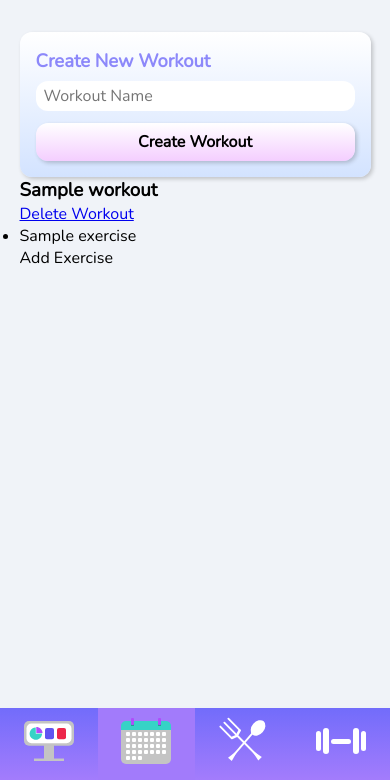
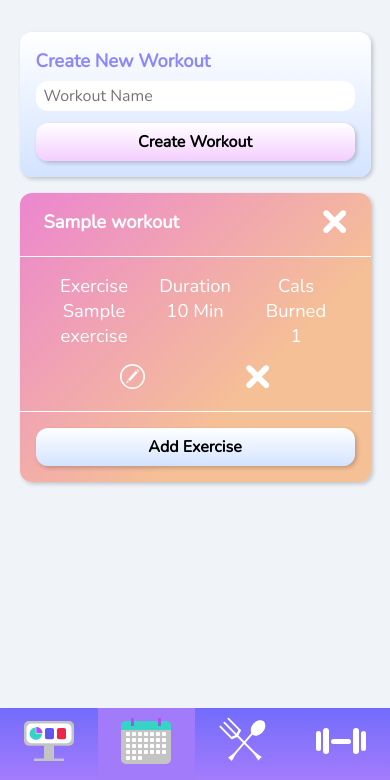
Before and after one commit to connorskorburg/HealthTrak, a Flask app: template templates/workout.html in a window 390 px wide. Shown: the part 64-844 px from the top of the page. Run offline with Flask 2, Linux system fonts and the light colour scheme; the template is opened without the code that fills it: values that come from a table or form of the project are taken from there, others are empty; tables that the repository leaves empty hold one stand-in row (values such as "Sample post").

Commit message:
workout page is completely responsive

```diff
--- a/static/css/calendar.css
+++ b/static/css/calendar.css
@@ -476,16 +476,22 @@ body {
 
 #workout-content{
   padding: 2rem 5%;
+  display: flex;
+  flex-direction: column;
+  justify-content: center;
 }
   #new-workout-form {
+    width: 100%;
+    margin: 0 auto;
     box-shadow: 2px 2px 4px rgba(0,0,0,0.2);
     border-radius: 0.75rem;
     padding: 1rem;
+    max-width: 750px;
     background: rgb(255,255,255);
     background: linear-gradient(180deg, rgba(255,255,255,1) 0%, rgba(211,227,255,1) 100%);
   }
 
-  #new-workout-form button {
+  #new-workout-form button, .ex-form button {
     font-size: 1rem;
     width: 100%;
     border: none;
@@ -506,10 +512,144 @@ body {
     transition: all 350ms ease-in-out;
   }
 
+  .workout {
+    max-width: 750px;
+    margin: 1rem auto;
+    background: rgb(236,134,207);
+    background: linear-gradient(135deg, rgba(236,134,207,1) 0%, rgba(245,192,150,1) 67%);
+    margin-top: 1rem;
+    border-radius: 0.75rem;
+    color: #fff;
+    box-shadow: 2px 2px 4px rgba(0, 0, 0, 0.2);
+  }
 
+  .workout a:hover {
+    transform: scale(1.05);
+    cursor: pointer;
+    transition: all 350ms ease-in-out;
+  }
 
+  .workout ul li {
+    border-bottom: 1px solid #fff;
+    list-style-type: none;
+  }
 
+  .ex-content {
+    display: flex;
+    text-align: center;
+    flex-direction: space-between;
+    font-size: 1.15rem;
+    padding: 1rem 1.5rem;
+  }
 
+  .workout ul li article {
+    flex: 1;
+  }
 
+  .workout section {
+    padding-bottom: 1rem;
+    display: flex;
+    justify-content: space-evenly;
+  }
 
+  .workout section a {
+    text-decoration: none;
+  }
+
+.workouts {
+  margin-bottom: 5rem;
+}
+
+#lifting-div, #other-div {
+  display: none;
+}
+
+  .ex-form {
+    padding: 1rem;
+  }
+  .ex-form select {
+    width: 100%;
+    background-color: transparent;
+    outline: none;
+    border: none;
+    border-bottom: 1px solid #fff;
+    margin-bottom: 0.5rem;
+
+    color: #fff;
+  }
+    .ex-form option {
+      font-size: 1rem;
+      background-color: #000;
+    }
+  .ex-form input {
+    width: 100%;
+    display: block;
+    font-size: 1rem;
+    margin-bottom: 0.5rem;
+    background-color: transparent;
+    border: none;
+    outline: none;
+    color: #fff;
+    border-bottom: 1px solid #fff;
+  }
+  .ex-form input:focus {
+    border-bottom: 2px solid var(--pink);
+  }
+  .ex-form textarea:focus {
+    outline: 2px solid var(--pink);
+  }
+  .ex-form input::placeholder {
+    color: #fff;
+  }
+
+  .ex-form label {
+    font-weight: 600;
+    color: var(--purple);
+  }
+  .ex-form textarea {
+    outline: none;
+    border: none;
+    resize: none;
+    width: 100%;
+  }
+  .flex {
+    width: 100%;
+    padding: 1rem;
+    display: flex;
+    justify-content: center;
+  }
+  .duration-flex {
+    display: flex;
+  }
+    .duration-flex label {
+      flex: 1;
+    }
+  .add-ex {
+    width: 100%;
+    font-size: 1rem;
+    box-shadow: 2px 2px 4px rgba(0,0,0,0.2);
+    border-radius: 0.75rem;
+    padding: 0.5rem 1rem;
+    font-weight: 600;
+    color: #000;
+    text-align: center;
+    background: rgb(255,255,255);
+    background: linear-gradient(180deg, rgba(255,255,255,1) 0%, rgba(211,227,255,1) 100%);
+  }
+  .add-ex:hover {
+    transform: scale(1.01);
+    cursor: pointer;
+    box-shadow: 3px 3px 6px rgba(0,0,0,0.2);
+    transition: all 350ms ease-in-out;
+  }
+  /* .ex-form button {
+    width: 100%;
+    padding: 0.5rem 1rem;
+    font-size: 1rem;
+    font-weight: 600;
+    border: none;
+    outline: none;
+    border-radius: 0.75rem;
+
+  } */
 /* fitness page */
--- a/static/css/track.css
+++ b/static/css/track.css
@@ -69,7 +69,7 @@
   margin-bottom: calc(5% + 7rem);
 }
 
-  #all-meals .meal-header{
+  #all-meals .meal-header, .workout header{
     display: flex;
     width: 100%;
     border-bottom: 1px solid #fff;
@@ -81,7 +81,7 @@
     padding: 1rem 1.5rem;
     border-top: 1px solid #fff;
   }
-    #all-meals .food-header p {
+    #all-meals .food-header p, .workout header h3 {
       /* width: 75%; */
       font-weight: 600;
       font-size: 1.15rem;
@@ -398,9 +398,12 @@
 }
 
 @media screen and (min-width:1100px) {
-  #all-meals {
+  #all-meals,#workout-content {
     width: calc(100% - 5rem);
     margin-left: 5rem;
+    margin-bottom: 0;
+  }
+  .workouts {
     margin-bottom: 0;
   }
   #search-results {
--- a/templates/workout.html
+++ b/templates/workout.html
@@ -65,33 +65,85 @@
 
             <div class="workout">
 
+                <header>
+
                     <h3>{{ w.name }}</h3>
+                    <a href="/workout/delete/{{ w.id }}"><img src="../static/images/close-white.svg" alt="White Close Icon"></a>
 
-                <a href="/workout/delete/{{ w.id }}">Delete Workout</a>
+                </header>
 
                 <ul>
                     {% for ex in w.exercises %}
-                    <li>{{ ex.name }}</li>
+                    <li>
+                        <div class="ex-content">
+
+                            <article>
+                                <p>Exercise</p>
+                                <p>{{ ex.name }}</p>
+                            </article>
+
+                            <article>
+                                <p>Duration</p>
+                                <p>{{ ex.duration|round|int }} Min</p>
+                            </article>
+
+                            <article>
+                                <p>Cals Burned</p>
+                                <p>{{ ex.calories_burned|round|int }}</p>
+                            </article>
+
+                        </div>
+
+                        <section>
+
+                            <a href="/exercise/edit/{{ ex.id }}">
+
+                                <img src="../static/images/edit-icon.svg" alt="Edit Icon">
+
+                            </a>
+
+                            <a href="/exercise/delete/{{ ex.id }}">
+
+                                <img src="../static/images/close-white.svg" alt="White Close Icon">
+
+                            </a>
+
+                        </section>
+
+                    </li>
                     {% endfor%}
                 </ul>
 
-                <p data-alt-src='{{ w.name }}'>Add Exercise</p>
+                <div class="flex">
 
-                <form id='{{ w.name }}' action="/exercise/new" method="post">
+                    <p data-alt-src='{{ w.name }}' class="add-ex">Add Exercise</p>
+                </div>
+
+                <form class="ex-form" id='{{ w.name }}' action="/exercise/new" method="post">
 
                     <input type="hidden" name="workout_id" value="{{ w.id }}">
 
-                    <input type="text" name="exercise_name" placeholder="Exercise Name">
+                    <label>
+                        Exercise Name
+                        <input type="text" name="exercise_name">
+                    </label>
 
-                    <span>Duration</span>
+                    <section class="duration-flex">
 
-                    <input type="number" name="hour" placeholder="Hour">
+                        <label>
+                            Hour
+                            <input type="number" name="hour">
+                        </label>
 
-                    <input type="number" name="minutes" placeholder="Minutes">
+                        <label>
+                            Min
+                            <input type="number" name="minutes">
+                        </label>
 
-                    <span>Category</span>
+                    </section>
 
-
+                    <label>
+                        Category
                         <select id="workout_category" name="category">
 
                             <option value="running">Running</option>
@@ -105,37 +157,52 @@
                             <option value="other">Other</option>
                         </select>
 
+                    </label>
+
                     <div id="pace-div">
 
-                        <span>Miles:</span>
-
+                        <label>
+                            Miles:
                             <input type="number" value="1" name="miles">
+                        </label>
 
                     </div>
 
                     <div id="lifting-div">
 
-                        <span>Sets:</span>
+                        <label>
+                            Sets:
+                            <input type="number" value="1" name="sets">
+                        </label>
 
-                        <input type="number" value="1" name="sets">
-
-                        <span>Reps:</span>
-
+                        <label>
+                            Reps:
                             <input type="number" value="1" name="reps">
+                        </label>
 
                     </div>
 
                     <div id="other-div">
 
-                        <span>Description:</span>
-
+                        <label>
+                            Description:
                             <textarea name="desc"></textarea>
+                        </label>
 
                     </div>
 
-                    <input type="number" name="calories_burned" placeholder="Estimated Calories Burned">
+                    <label>
+                        Calories Burned
+                        <input type="number" name="calories_burned">
+                    </label>
 
-                    <button type="submit">Add Exercise</button>
+
+
+
+
+                    <div class="btn-meal-container">
+                        <button type="submit">Add To Workout</button>
+                    </div>
 
                 </form>
 
```
Lines whose indentation alone changed are shown as unchanged.
